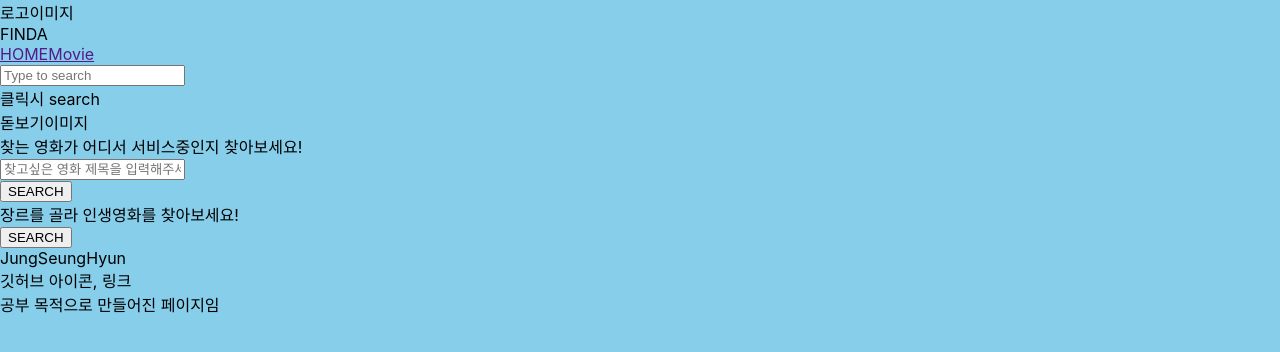
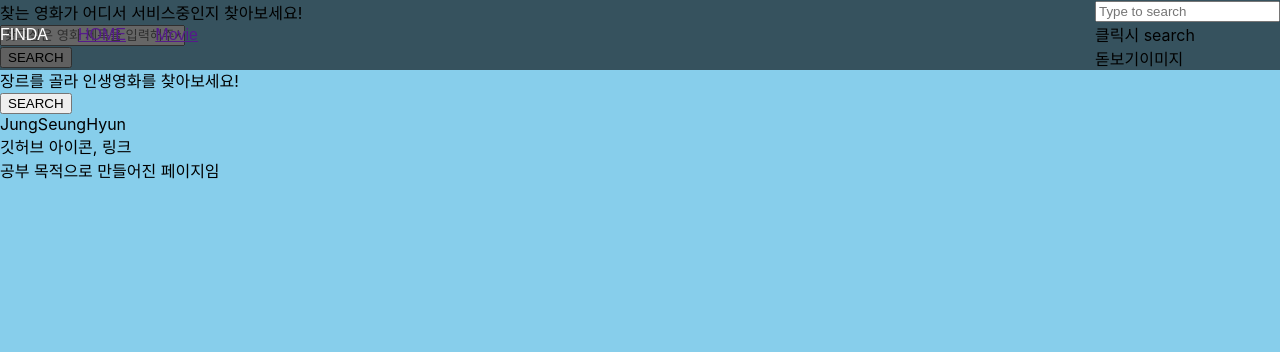
Before and after one commit to herrakam/FINDA-react, a React (Create React App) app: page / in a window 1280 px wide. Shown: the top 352 px of the page. Built offline with nearby package versions, Linux system fonts and the light colour scheme.

Commit message:
header css 적용중, fontawsome react version 설치

```diff
--- a/package.json
+++ b/package.json
@@ -3,6 +3,7 @@
   "version": "0.1.0",
   "private": true,
   "dependencies": {
+    "@fortawesome/react-fontawesome": "^0.1.16",
     "@testing-library/jest-dom": "^5.11.4",
     "@testing-library/react": "^11.1.0",
     "@testing-library/user-event": "^12.1.10",
--- a/src/layouts/Header.js
+++ b/src/layouts/Header.js
@@ -1,24 +1,54 @@
 import React from "react";
 import { Link } from "react-router-dom";
+import styled from "styled-components";
 
 function Header() {
   // //헤더의 검색창 기능 구현에 들어가는 기능. 리펙토링으로 합칠 수 있을듯
   // const headerSearchEngine = () => {};
   // //엔터키 입력시 검색 실행해주는 함수. 리펙토링 필요
   // const headerSearchKeyboard = () => {};
+  const Header = styled.div`
+    background: rgba(0, 0, 0, 0.6);
+    width: 100%;
+    position: fixed;
+    display: flex;
+    justify-content: space-between;
+    align-items: center;
+    z-index: 10;
+    transition: 0.5s;
+  `;
+  const HeaderLeft = styled.div`
+    font-family: "Nunito Sans", sans-serif;
+    display: flex;
+    width: 400px;
+    align-items: center;
+    > * {
+      color: white;
+    }
+  `;
+  const HomeBtn = styled.div`
+    margin: 0 0 0 30px;
+    display: flex;
+    width: 30%;
+    justify-content: space-between;
+  `;
+  const LogoAndName = styled.div`
+    display: flex;
+    align-items: center;
+  `;
   return (
     <>
-      <div className="header">
-        <div className="headerleft">
-          <div className="logoAndName">
-            <div className="logo">로고이미지</div>
+      <Header>
+        <HeaderLeft>
+          <LogoAndName>
+            {/* <i className="fas fa-film fa-2x"></i> */}
             <div className="siteName">FINDA</div>
-          </div>
-          <div className="homeBtn">
+          </LogoAndName>
+          <HomeBtn>
             <Link>HOME</Link>
             <Link>Movie</Link>
-          </div>
-        </div>
+          </HomeBtn>
+        </HeaderLeft>
         <div className="searchBox">
           <input
             type="text"
@@ -28,7 +58,7 @@
           <div className="Link">클릭시 search</div>
           <div className="div">돋보기이미지</div>
         </div>
-      </div>
+      </Header>
     </>
   );
 }
```
Also changed, not shown: src/layouts/Body.js (deleted, +0 -12 lines), 1 other file (tests, documents, lock files or other folders).
